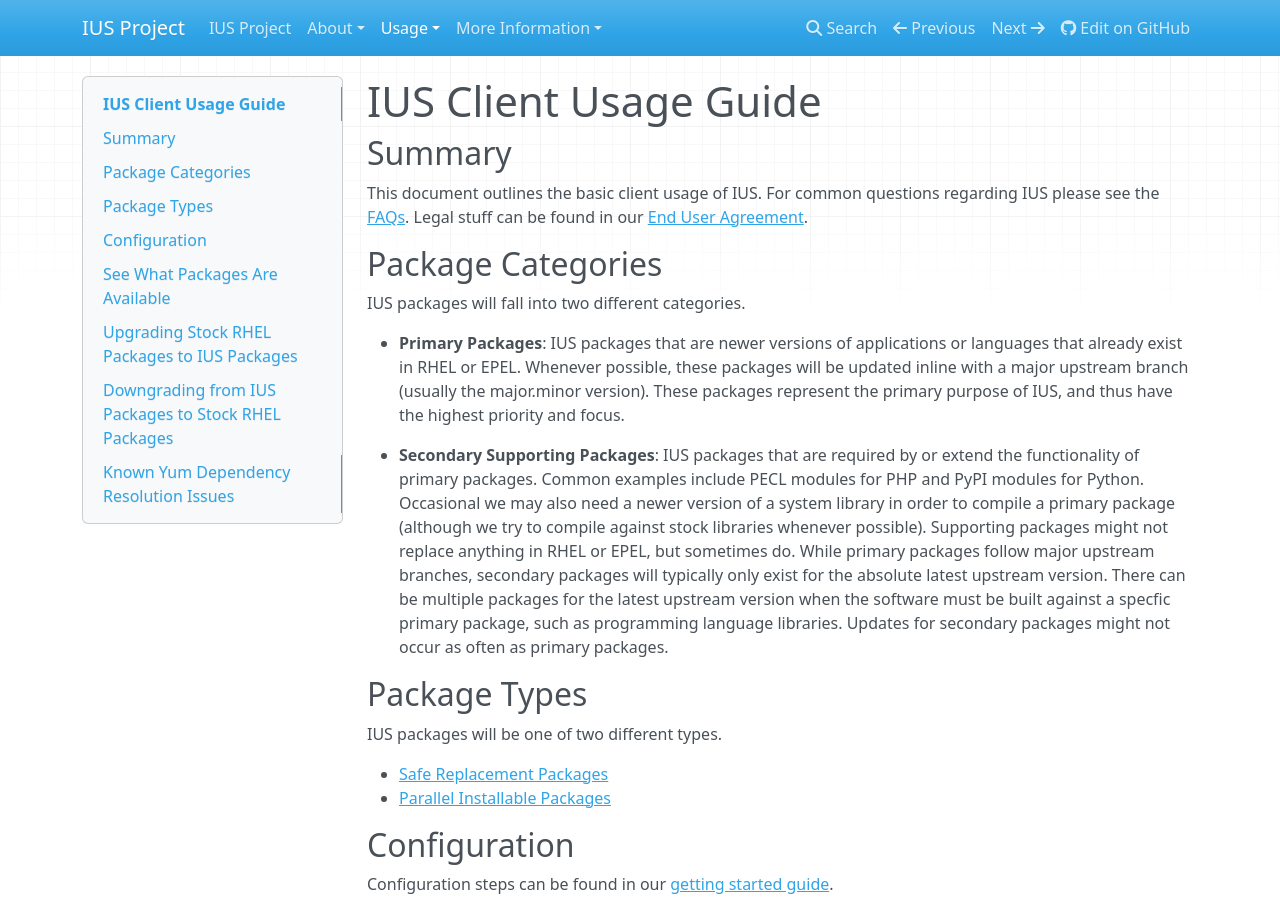
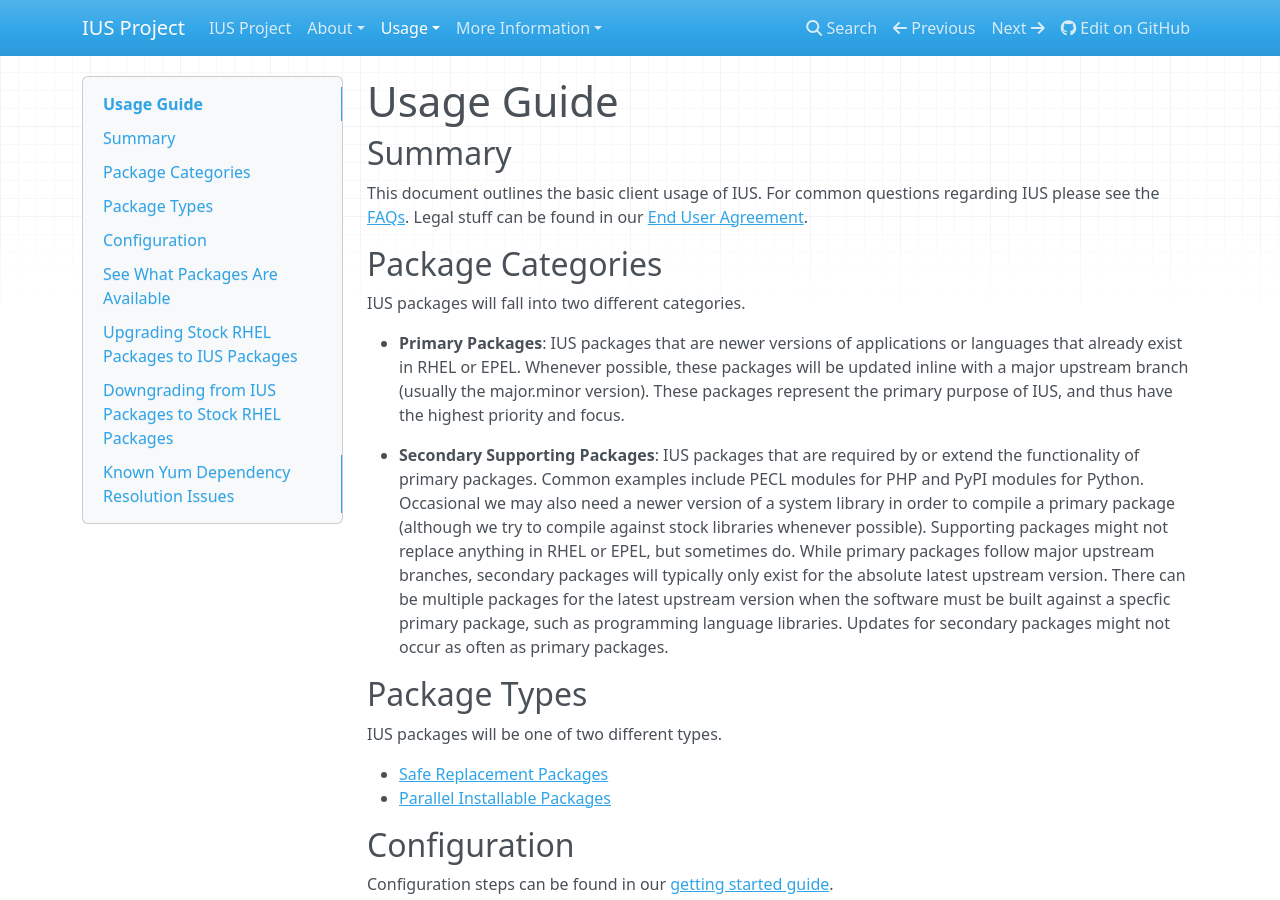
Before and after one commit to iusrepo/ius.io, an MkDocs documentation site: the page built from docs/UsageGuide.md, in a window 1280 px wide and 900 px high. Built offline with MkDocs 1.6.1, drawn with Linux system fonts in a browser that asks for light colours; nearby versions of some CDN libraries; old or Windows-style settings are respelled for this version of MkDocs.

Commit message:
fix title

```diff
--- a/docs/UsageGuide.md
+++ b/docs/UsageGuide.md
@@ -1,4 +1,4 @@
-# IUS Client Usage Guide
+# Usage Guide
 
 ## Summary
 
```
